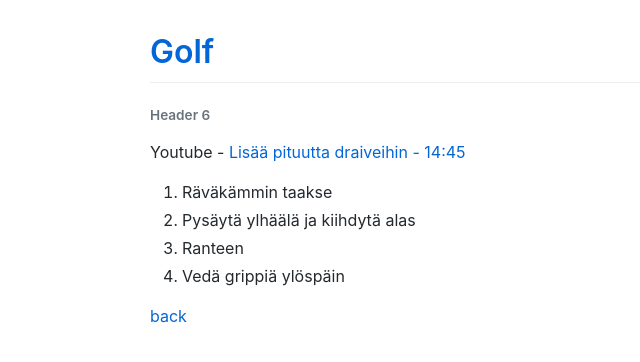
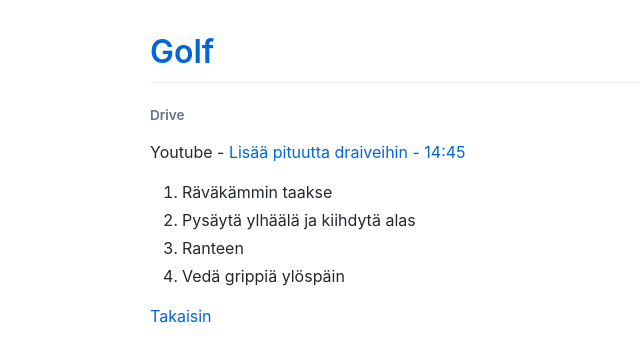
Before and after one commit to haapio/haapio.github.io, a Jekyll site: the page built from drive.md, in a window 1280 px wide. Shown: the top 362 px of the page, without its empty margins (0-640 px from the left). Built offline with Jekyll 4.4.1, drawn with Linux system fonts in a browser that asks for light colours; comment, search, counter and statistics services are not loaded.

Commit message:
Update drive.md

```diff
--- a/drive.md
+++ b/drive.md
@@ -1,7 +1,7 @@
 ---
 layout: default
 ---
-###### Header 6
+###### Drive
 
 Youtube -  [Lisää pituutta draiveihin - 14:45](https://www.youtube.com/watch?v=lCz5lVhGB9A)
 1.  Räväkämmin taakse
@@ -9,4 +9,4 @@ Youtube -  [Lisää pituutta draiveihin - 14:45](https://www.youtube.com/watch?v
 3.  Ranteen
 4.  Vedä grippiä ylöspäin
 
-[back](./)
+[Takaisin](./)
```
